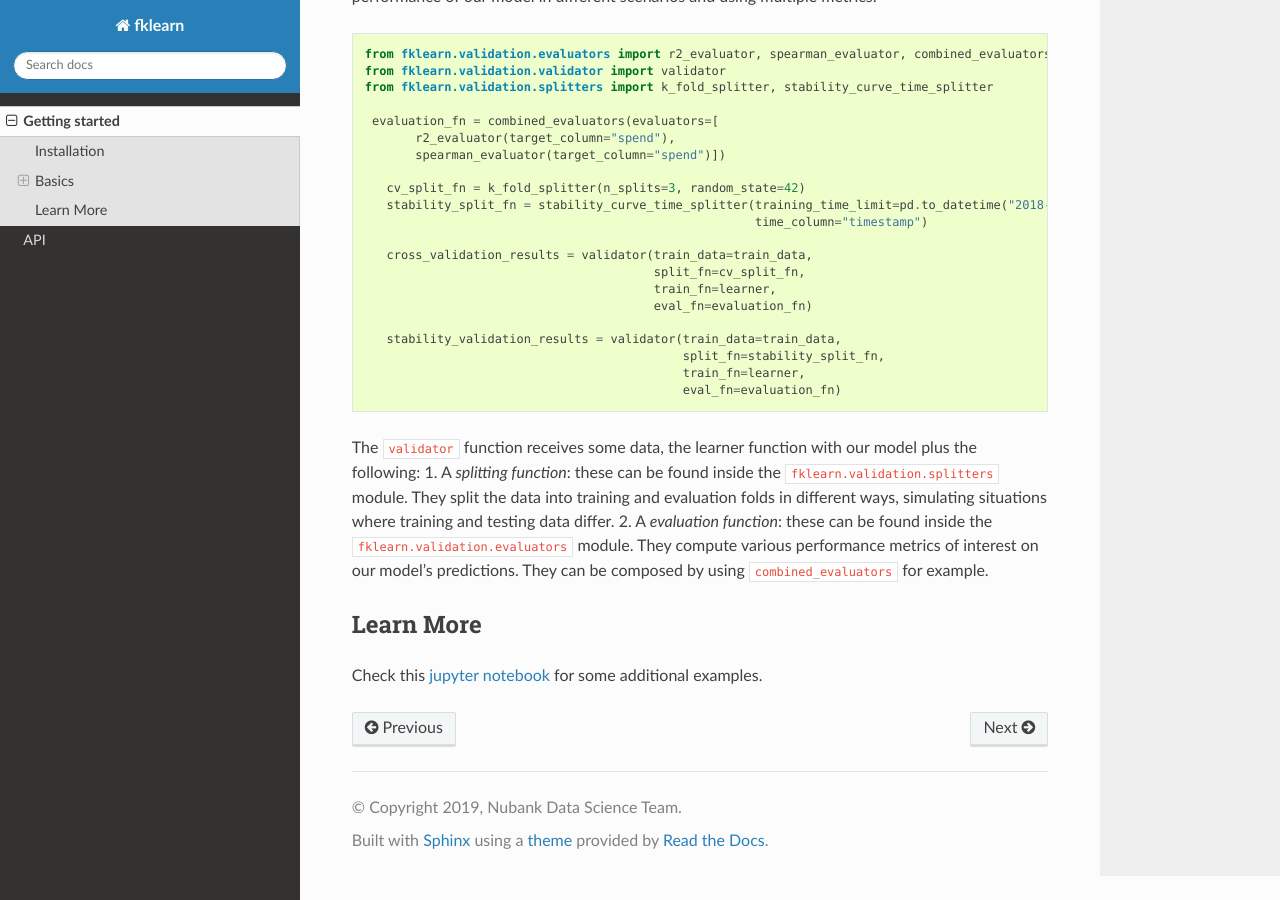
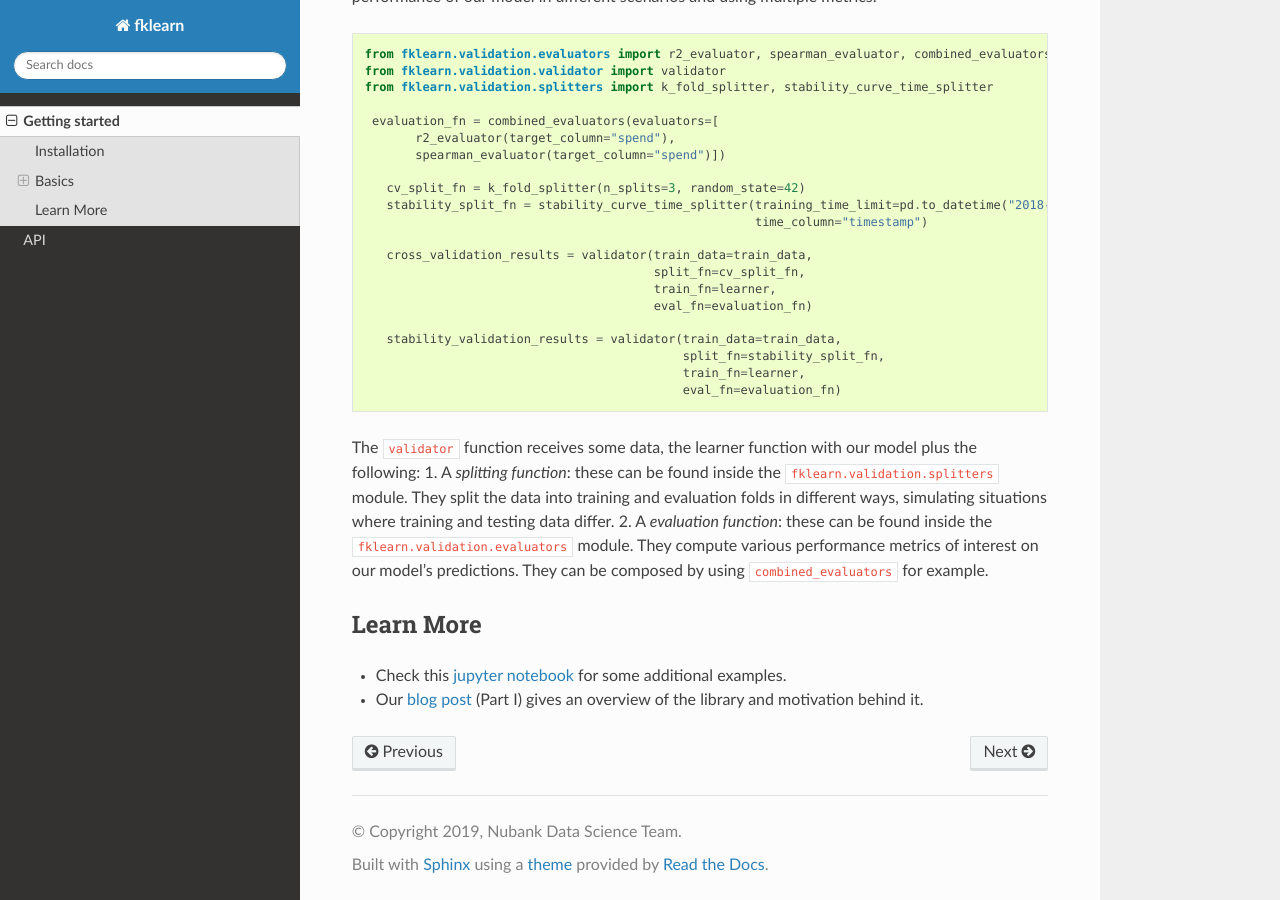
Before and after one commit to nubank/fklearn, a Sphinx documentation site: the page built from docs/source/getting_started.rst, in a window 1280 px wide and 900 px high, scrolled down 1889 px. Built offline with Sphinx 7.4.7 and the Read the Docs theme 2.0.0, drawn with Linux system fonts in a browser that asks for light colours.

Commit message:
Add link to blog post (#39)
* Update getting_started.rst

* Update getting_started.rst

```diff
--- a/docs/source/getting_started.rst
+++ b/docs/source/getting_started.rst
@@ -104,4 +104,5 @@
 Learn More
 ----------
 
-Check this `jupyter notebook <https://github.com/nubank/fklearn/blob/master/notebooks/Demos.ipynb>`_ for some additional examples.
+* Check this `jupyter notebook <https://github.com/nubank/fklearn/blob/master/notebooks/Demos.ipynb>`_ for some additional examples.
+* Our `blog post <https://medium.com/building-nubank/introducing-fklearn-nubanks-machine-learning-library-part-i-2a1c781035d0>`_ (Part I) gives an overview of the library and motivation behind it.
```
